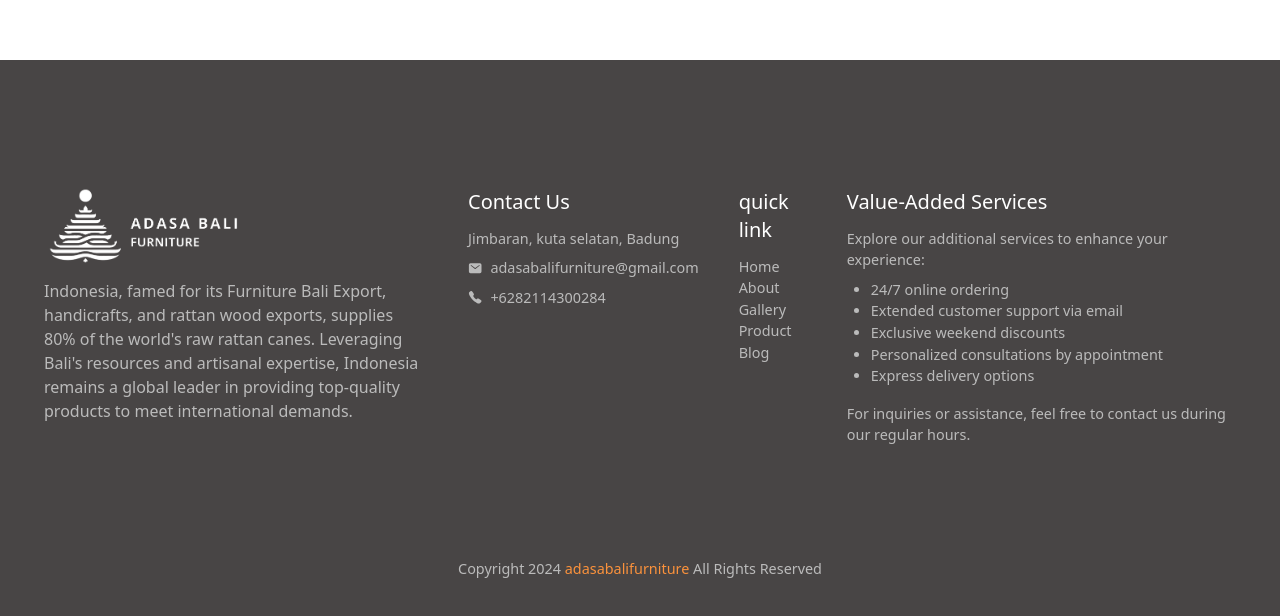
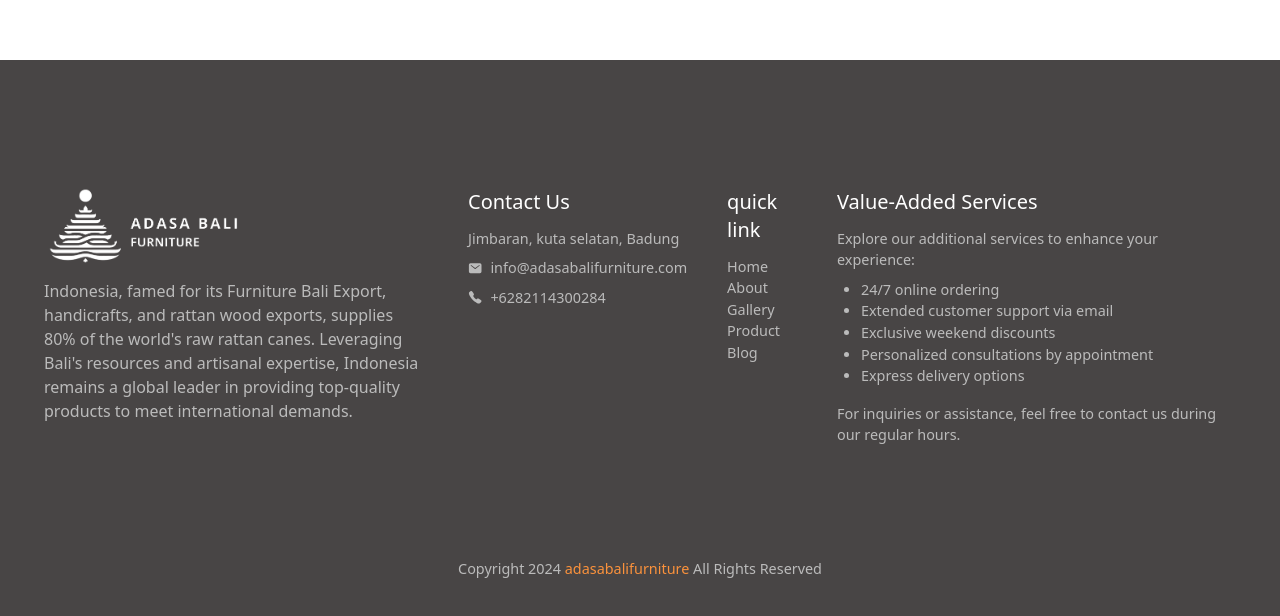
Before and after one commit to passchatter/adasafurniture, a React (Create React App) app in the folder frontend/: page / in a window 1280 px wide. Shown: the part 7064-7680 px from the top of the page. Built offline with nearby package versions, Linux system fonts and the light colour scheme.

Commit message:
mengubah email businnes

```diff
--- a/frontend/src/components/About.jsx
+++ b/frontend/src/components/About.jsx
@@ -41,7 +41,7 @@ const About = () => {
 
         <div className="md:flex grid grid-cols-1 md:justify-between items-center md:pt-0 pt-10 mb-4 gap-10">
             <div className="max-w-xl" data-aos="fade-right" data-aos-delay="100">
-                <h1 className='text-slate-900 text-3xl md:text-4xl leading-[2.5rem] md:leading-[3rem]'>Bali furniture export Luxurious Wood, Rattan, and Handicrafts Discover Authentic</h1>
+                <h1 className='text-slate-900 text-3xl md:text-4xl leading-[2.5rem] md:leading-[3rem]'>High Quality Furniture Bali Export | Bali Finest Craftsmanship handicrafts, and rattan creations in Bali</h1>
 
                 <p className='text-slate-600 text-[.9rem] mt-4 leading-5'>Based in Bali, Indonesia, specializes in crafting high-quality furniture and handicrafts, deeply rooted in the island's rich arts and culture. Collaborating closely with local artisans, we blend traditional techniques with contemporary design to meet global demands. Committed to sustainability, we responsibly source raw materials, ensuring eco-friendly and premium-quality products. With a relentless focus on customer satisfaction, we continuously innovate in design, production, and service to exceed expectations in the Bali furniture export market.</p>
 
--- a/frontend/src/components/Footer.jsx
+++ b/frontend/src/components/Footer.jsx
@@ -18,7 +18,7 @@ Indonesia, famed for its Furniture Bali Export, handicrafts, and rattan wood exp
                 <div className="lg:max-w-[250px]">
                     <h1 className="text-white md:text-xl text-lg mb-3">Contact Us</h1>
                     <p className="mb-2">Jimbaran, kuta selatan, Badung</p>
-                    <p className="flex items-center mb-2 gap-2" ><ion-icon name="mail" className="text-white text-xl"></ion-icon> <a href="mailto:adasabalifurniture@gmail.com" target="_blank">adasabalifurniture@gmail.com</a></p>
+                    <p className="flex items-center mb-2 gap-2" ><ion-icon name="mail" className="text-white text-xl"></ion-icon> <a href="mailto:info@adasabalifurniture.com" target="_blank">info@adasabalifurniture.com</a></p>
                     <a href="https://wa.me/6282114300284?text=I%20am%20very%20interested%20in%20your%20furniture%20products%20after%20seeing%20the%20collection.%20Can%20you%20provide%20more%20information%20about%20availability%20and%20pricing%20for%20some%20of%20the%20items%20I'm%20interested%20in?" target="_blank">
                       <p className="flex items-center mb-2 gap-2" ><ion-icon name="call" className="text-white text-xl"></ion-icon> +6282114300284</p>
                     </a>
--- a/frontend/src/pages/Contact.jsx
+++ b/frontend/src/pages/Contact.jsx
@@ -64,7 +64,7 @@ const Contact = () => {
               <div className="text-5xl text-slate-700"><ion-icon name="mail-outline"></ion-icon></div>
               <div className="">
                 <h1 className='text-slate-700 font-semibold'>Email</h1>
-                <p className='text-[.9rem] text-slate-600'>adasabalifurniture@gmail.com</p>
+                <p className='text-[.9rem] text-slate-600'>info@adasabalifurniture.com</p>
               </div>
             </div>
             <div className="bg-slate-100/35 shadow-sm border border-slate-200/35 px-5 rounded-lg py-6 flex gap-2 items-center mb-5">
@@ -94,7 +94,7 @@ const Contact = () => {
                         </p>
                         <p className="mb-2 text-neutral-700 text-[.9rem]">Kec. Kuta Utara,, Badung, Bali, Indonesia</p>
                         <p className="mb-2 text-neutral-700 text-[.9rem]">(+62) 821-1430-0284</p>
-                        <p className="mb-2 text-neutral-700 text-[.9rem]">adasabalifurniture@gmail@gmail.com</p>
+                        <p className="mb-2 text-neutral-700 text-[.9rem]">info@adasabalifurniture.com</p>
                     </div>
                     <div className="w-full md:w-6/12 lg:px-6">
                         <form onSubmit={handleSubmit}>
--- a/frontend/src/pages/DetailProduk.jsx
+++ b/frontend/src/pages/DetailProduk.jsx
@@ -103,7 +103,7 @@ const DetailProduk = () => {
         </div>
 
         <div className="mt-28 md:max-w-5xl">
-          <h1 className='text-slate-900 text-lg md:text-2xl'>Adasa Bali Furniture</h1>
+          <h1 className='text-slate-900 text-lg md:text-2xl'>Furniture Bali Export</h1>
 
           <p className='md:text-[1rem] text-[.9rem] text-slate-700 mt-5'>From classic designs to contemporary concepts, each of our products is produced with high-quality materials and skilled craftsmanship. Do you want something that fits your space perfectly? Does not matter! We also accept special orders that will be tailored to your wishes and needs, so that your dream home can be realized perfectly.</p>
           <p className='md:text-[1rem] text-[.9rem] text-slate-700 mt-5'>With our focus on excellence in every step of production, we are here to be your trusted partner in creating comfortable and beautiful spaces. Every piece of furniture we offer is not only an aesthetic addition, but also a long-term investment in your comfort and lifestyle. From the living room to the bedroom, we offer the right solution for every corner of your home. Explore our collection and discover the magic in every detail.</p>
@@ -114,7 +114,7 @@ const DetailProduk = () => {
             <h1>Phone : <a href="https://wa.me/6282114300284?text=I%20am%20very%20interested%20in%20your%20furniture%20products%20after%20seeing%20the%20collection.%20Can%20you%20provide%20more%20information%20about%20availability%20and%20pricing%20for%20some%20of%20the%20items%20I'm%20interested%20in?" target="_blank"><span className='md:text-lg text-[.9rem] text-blue-500'>(+62) 821-1430-0284</span></a></h1>
             <h1 className='mb-8'>Phone : <a href="https://wa.me/6285737549107?text=I%20am%20very%20interested%20in%20your%20furniture%20products%20after%20seeing%20the%20collection.%20Can%20you%20provide%20more%20information%20about%20availability%20and%20pricing%20for%20some%20of%20the%20items%20I'm%20interested%20in?" target="_blank"><span className='md:text-lg text-[.9rem] text-blue-500'>(+62) 857-3754-9107</span></a></h1>
             <p>Need help or have a question?</p>
-            <p>Contact us at: adasabalifurniture@gmail.com</p>
+            <p>Contact us at: info@adasabalifurniture.com</p>
           </div>
         </div>
         </div>
```
Also changed, not shown: frontend/public/logo192.png, frontend/public/logo512.png.
